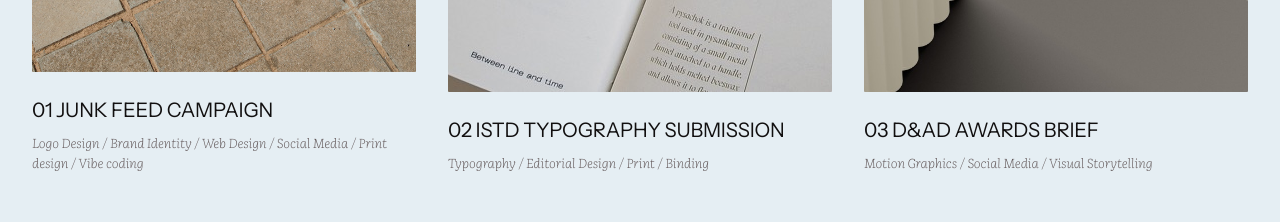
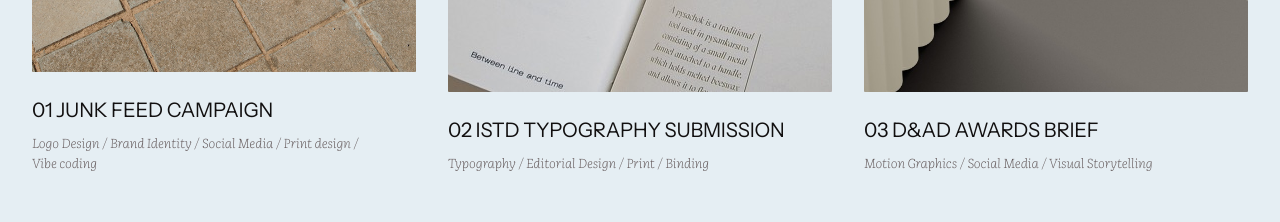
Before and after one commit to astakhovaiolesya-debug/my-protfolio-website, a React (Vite) app: page / in a window 1280 px wide. Shown: the part 2460-2682 px from the top of the page. Built offline with nearby package versions, Linux system fonts and the light colour scheme.

Commit message:
link update

```diff
--- a/src/components/Footer.tsx
+++ b/src/components/Footer.tsx
@@ -31,7 +31,7 @@
                 Works
               </Link>
               <a
-                href="https://drive.google.com/file/d/1qDHxu3d8LmdO2OtaCQ-BU-WnIfjSZX4d/view?usp=sharing"
+                href="https://drive.google.com/file/d/1Ne-AqtJVTn8-ZBLdmVx2WBCSAILRjHzO/view?usp=sharing"
                 target="_blank"
                 rel="noreferrer"
                 className="block editorial-kicker text-paper/90  hover:text-paper"
--- a/src/components/MobileMenu.tsx
+++ b/src/components/MobileMenu.tsx
@@ -149,7 +149,7 @@
           ))}
 
           <a
-            href="https://drive.google.com/file/d/1qDHxu3d8LmdO2OtaCQ-BU-WnIfjSZX4d/view?usp=sharing"
+            href="https://drive.google.com/file/d/1Ne-AqtJVTn8-ZBLdmVx2WBCSAILRjHzO/view?usp=sharing"
             target="_blank"
             rel="noreferrer"
             onClick={onClose}
--- a/src/components/Navbar.tsx
+++ b/src/components/Navbar.tsx
@@ -50,7 +50,7 @@
                 </NavLink>
               ))}
               <a
-                href="https://drive.google.com/file/d/1qDHxu3d8LmdO2OtaCQ-BU-WnIfjSZX4d/view?usp=sharing"
+                href="https://drive.google.com/file/d/1Ne-AqtJVTn8-ZBLdmVx2WBCSAILRjHzO/view?usp=sharing"
                 target="_blank"
                 rel="noreferrer"
                 className="editorial-kicker text-ink/90 transition-colors duration-200 hover:text-ink"
--- a/src/data/projects.ts
+++ b/src/data/projects.ts
@@ -14,7 +14,7 @@
     id: 'junk',
     number: '01',
     title: 'Junk Feed Campaign',
-    subtitle: 'Logo Design / Brand Identity / Web Design / Social Media / Print design / Vibe coding',
+    subtitle: 'Logo Design / Brand Identity / Social Media / Print design / Vibe coding',
     href: '/works/junk-feed-campaign',
     coverImage: '/images/junk-feed-cover.jpg',
     imageClassName: 'lg:h-[558px]',
--- a/src/pages/projects/ProjectPageJunkFeed.tsx
+++ b/src/pages/projects/ProjectPageJunkFeed.tsx
@@ -11,7 +11,7 @@
     <>
       <ProjectHero
         title="Junk Feed Campaign"
-        caption="Logo Design / Brand Identity / Web Design / Social Media / Print design / Vibe coding"
+        caption="Logo Design / Brand Identity / Social Media / Print design / Vibe coding"
         brief={
           <>
             <p>
```
